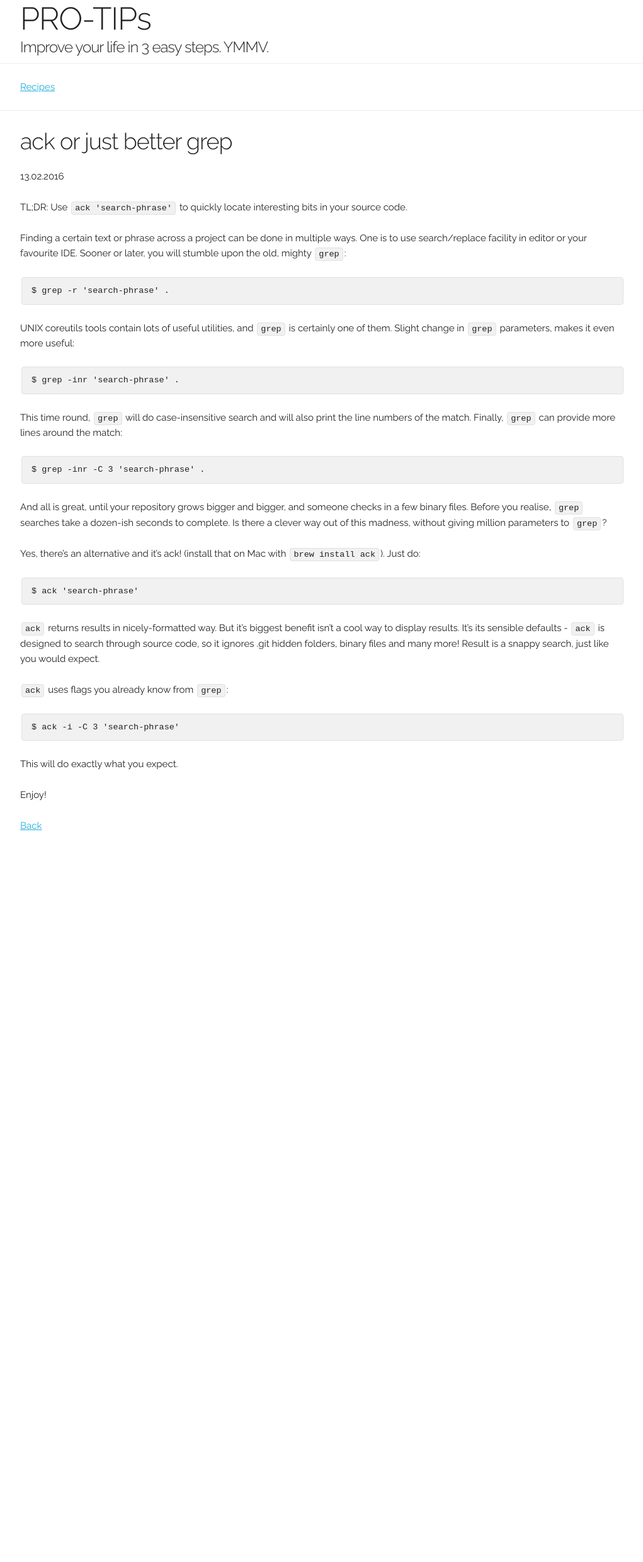
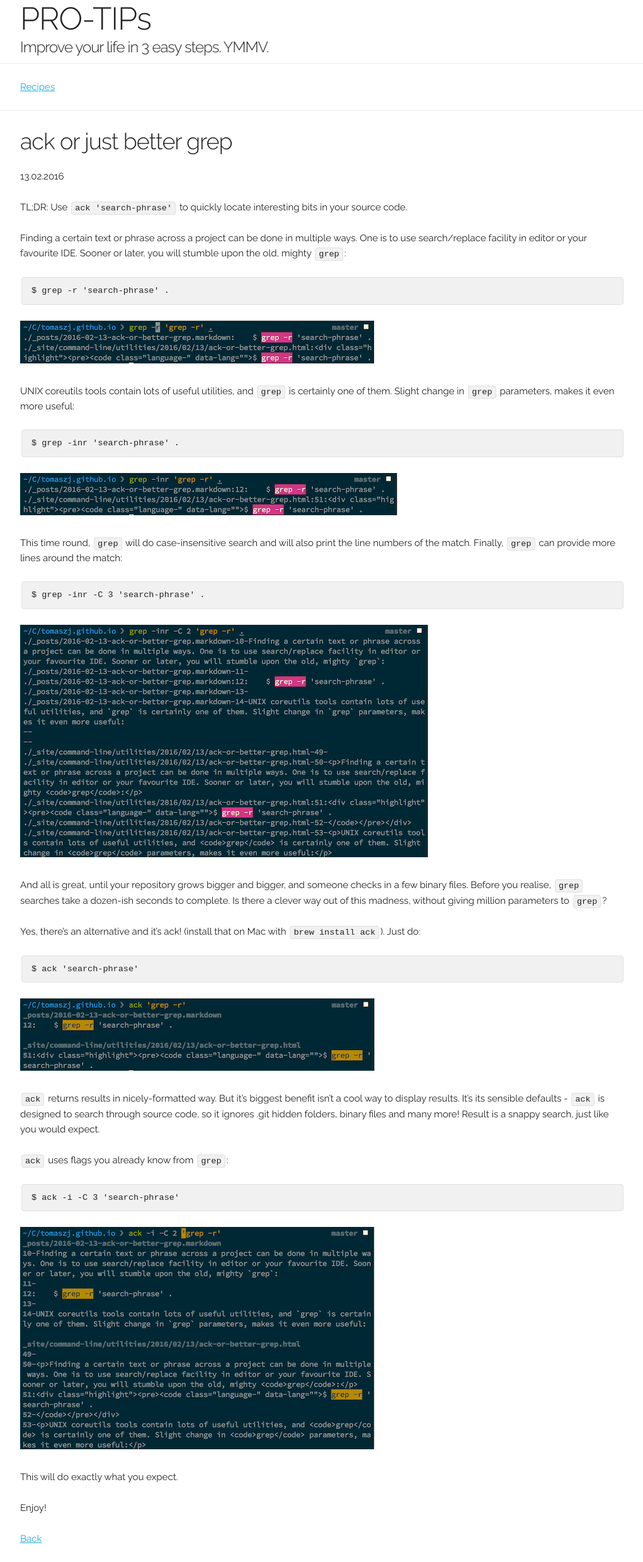
Before and after one commit to tomaszj/tomaszj.github.io, a Jekyll site: the page built from _posts/2016-02-13-ack-or-better-grep.markdown, in a window 1280 px wide. Shown: the whole page at 63% size, without its empty margins (128-1149 px from the left). Built offline with Jekyll 4.4.1, drawn with Linux system fonts in a browser that asks for light colours; before the commit the page ends 1348 px from its top, so only the background shows below that.

Commit message:
Updated and revamped the ack article.

```diff
--- a/_posts/2016-02-13-ack-or-better-grep.markdown
+++ b/_posts/2016-02-13-ack-or-better-grep.markdown
@@ -11,13 +11,19 @@ Finding a certain text or phrase across a project can be done in multiple ways.
 
     $ grep -r 'search-phrase' .
 
+![grep 1st example](/images/grep-ack/grep1.png)
+
 UNIX coreutils tools contain lots of useful utilities, and `grep` is certainly one of them. Slight change in `grep` parameters, makes it even more useful:
 
     $ grep -inr 'search-phrase' .
 
+![grep 2nd example](/images/grep-ack/grep2.png)
+
 This time round, `grep` will do case-insensitive search and will also print the line numbers of the match. Finally, `grep` can provide more lines around the match:
 
     $ grep -inr -C 3 'search-phrase' .
+
+![grep 3rd example](/images/grep-ack/grep3.png)
 
 And all is great, until your repository grows bigger and bigger, and someone checks in a few binary files. Before you realise, `grep` searches take a dozen-ish seconds to complete. Is there a clever way out of this madness, without giving million parameters to `grep`?
 
@@ -25,12 +31,16 @@ Yes, there's an alternative and it's ack! (install that on Mac with `brew instal
 
     $ ack 'search-phrase'
 
+![ack 1st example](/images/grep-ack/ack1.png)
+
 `ack` returns results in nicely-formatted way. But it's biggest benefit isn't a cool way to display results. It's its sensible defaults - `ack` is designed to search through source code, so it ignores .git hidden folders, binary files and many more! Result is a snappy search, just like you would expect.
 
 `ack` uses flags you already know from `grep`:
 
     $ ack -i -C 3 'search-phrase'
 
+![ack 2nd example](/images/grep-ack/ack2.png)
+
 This will do exactly what you expect.
 
 Enjoy!
```
Also changed, not shown: images/grep-ack/ack1.png (added), images/grep-ack/ack1@2x.png (added), images/grep-ack/ack2.png (added), images/grep-ack/ack2@2x.png (added), images/grep-ack/grep1.png (added), images/grep-ack/grep1@2x.png (added), images/grep-ack/grep2.png (added), images/grep-ack/grep2@2x.png (added), images/grep-ack/grep3.png (added), images/grep-ack/grep3@2x.png (added).
